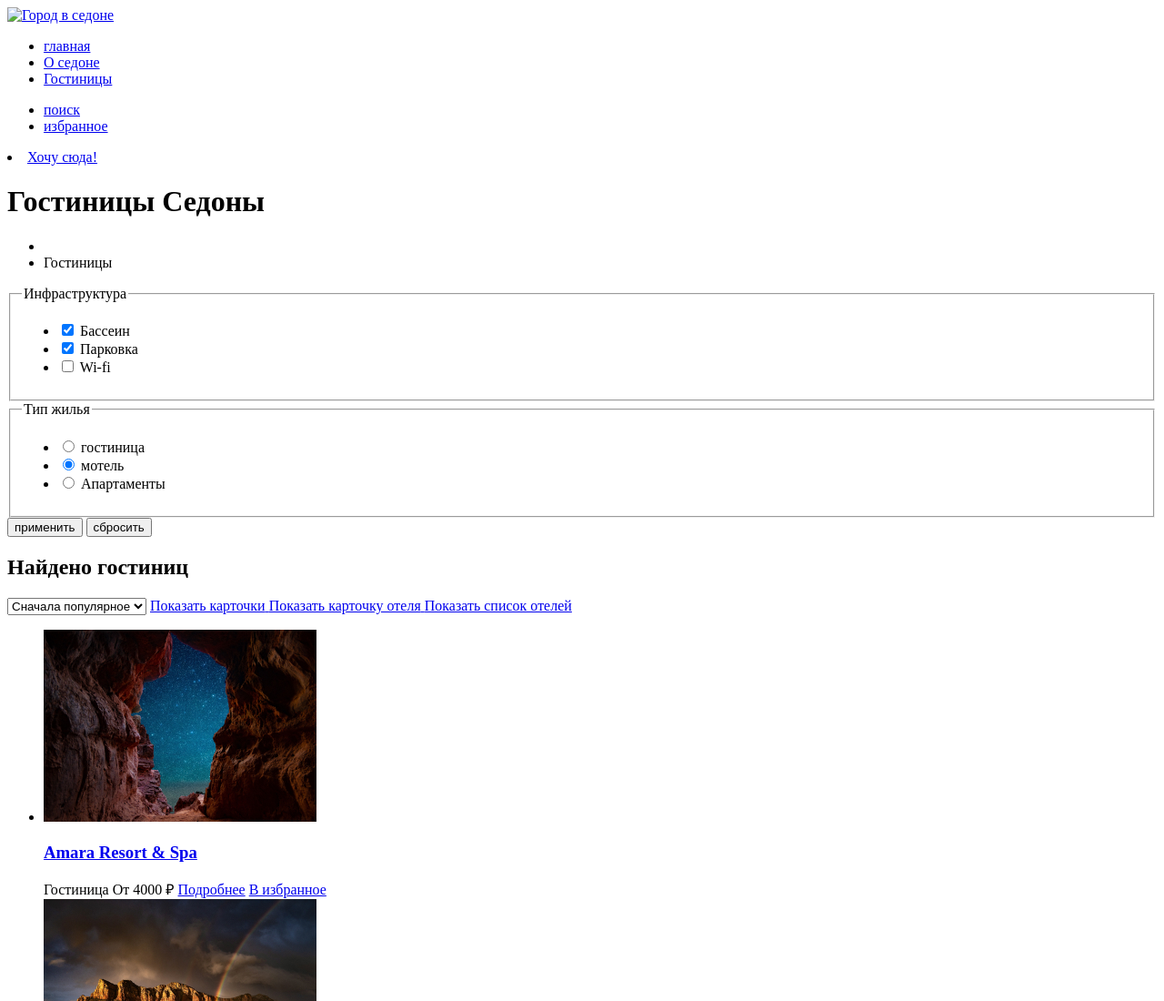
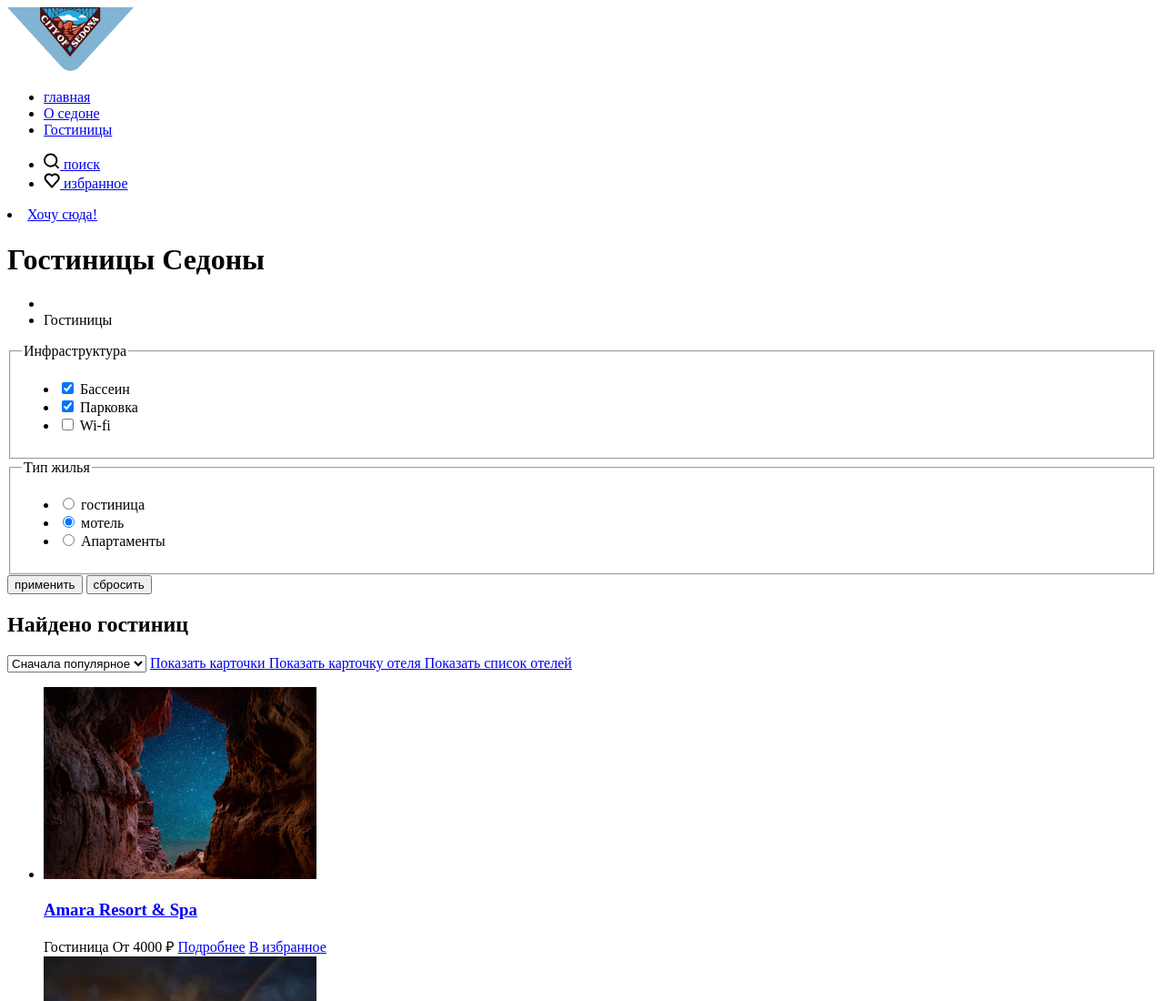
Before and after one commit to htmlacademy-htmlcss/862613-sedona-34, a plain HTML site: page catalog.html in a window 1280 px wide. Shown: the top 1100 px of the page at 91% size. Drawn offline with Linux system fonts and the light colour scheme.

Commit message:
добавил иконки в хедер

```diff
--- a/catalog.html
+++ b/catalog.html
@@ -8,7 +8,7 @@
     <header class="page-header">
       <nav class="navigaton">
         <a class="navigation-logo" href="index.html">
-          <img class="logo-header" src="#" alt="Город в седоне">
+          <img class="logo-header" src="images/logo.svg" width="139" height="70" alt="Город в седоне">
         </a>
           <ul class="navigaton-list">
             <li class="navigation-item">
@@ -24,11 +24,13 @@
           <ul class="navigation-list navigation-user">
             <li class="navigation-item">
               <a class="navigation-link" href="#">
+                <img class="logo-header" src="images/search.svg" width="18.05" height="18.1" alt="поиск">
                 <span class="visually-hidden"> поиск</span>
               </a>
             </li>
             <li class="navigation-item">
               <a class="navigation-link" href="#">
+                <img class="logo-header" src="images/favorite.svg" width="18.05" height="17" alt="избранное">
                 <span class="visually-hidden"> избранное</span>
               </a>
             </li>
```
Also changed, not shown: index.html (+2 -0 lines), images/favorite.svg (added), images/search.svg (added).
